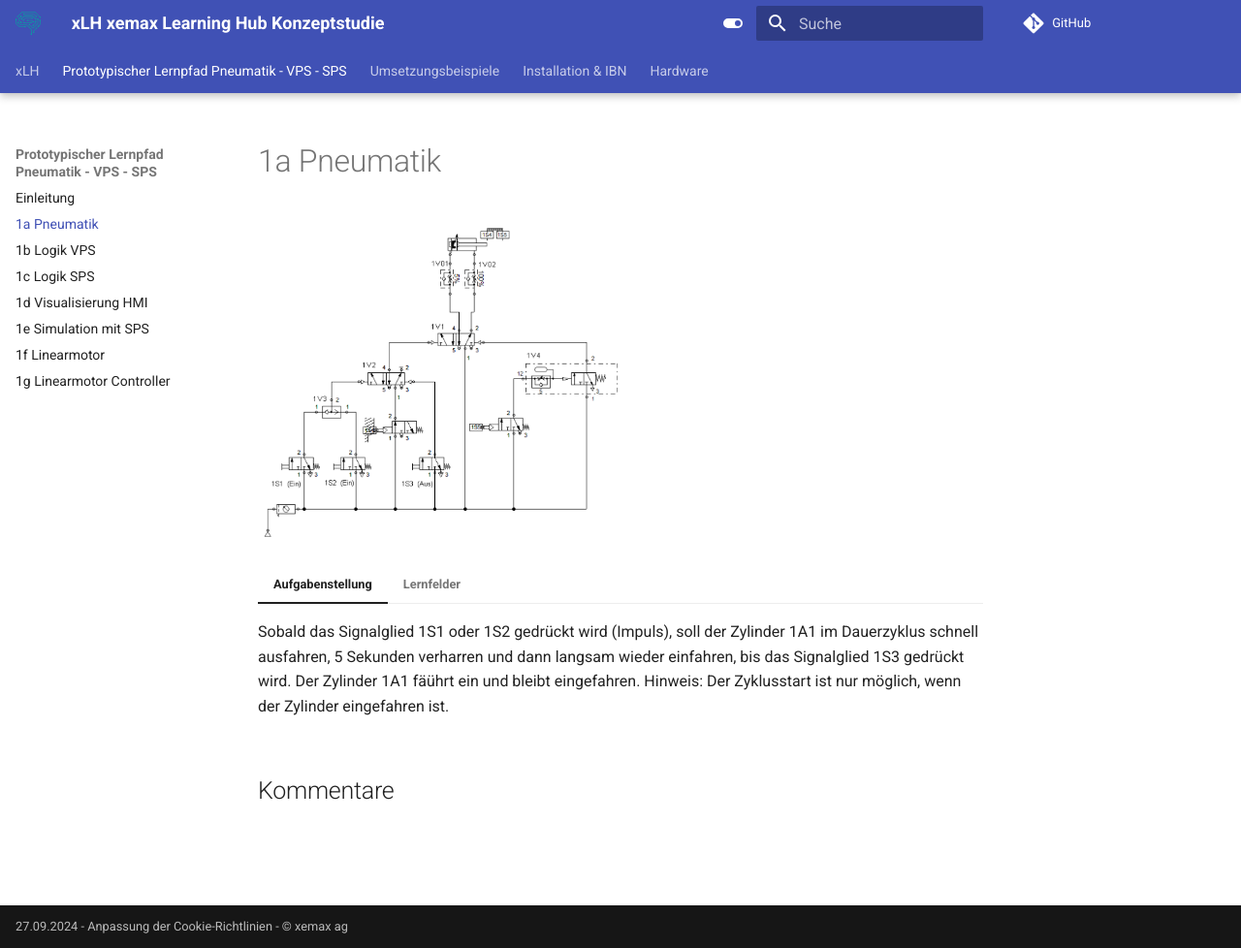
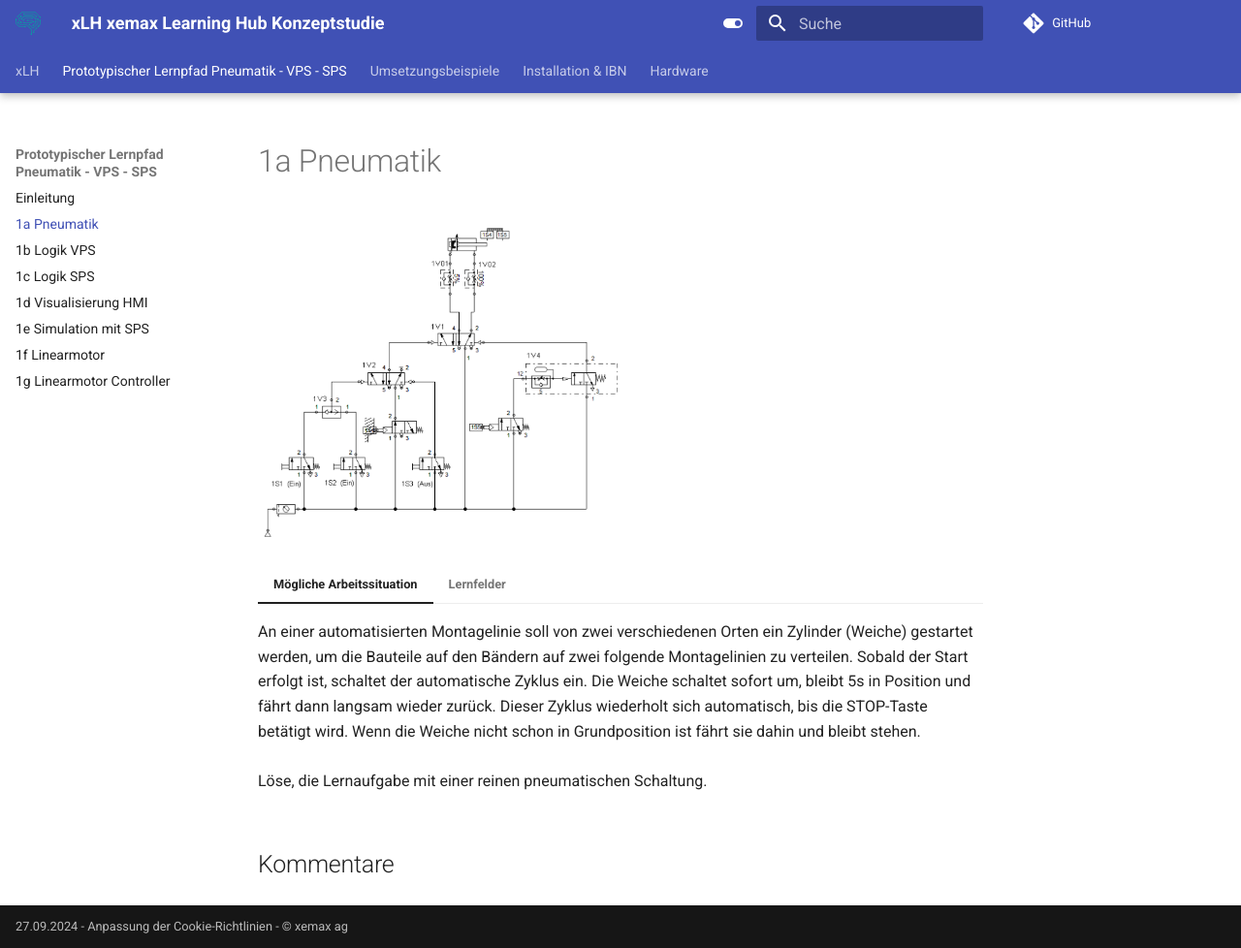
Before and after one commit to xemax-pascal/xLH, an MkDocs documentation site: the page built from docs/de/docs/2500_aufgabe/1100_pneumatik.md, in a window 1280 px wide and 978 px high. Shown: the whole window at 97% size. Built offline with MkDocs 1.6.1 and Material for MkDocs 9.7.7, drawn with Linux system fonts in a browser that asks for light colours; comment, search, counter and statistics services are not loaded.

Commit message:
Update xLH Dokumentation

```diff
--- a/docs/de/docs/2500_aufgabe/1100_pneumatik.md
+++ b/docs/de/docs/2500_aufgabe/1100_pneumatik.md
@@ -4,9 +4,14 @@ comments: true
 
 ![Image Aufgabe Pneumatik](../assets/img/lernpfad_1a_pneumatik.png){ style="width:50%"}
 
-=== "Aufgabenstellung"
-    Sobald das Signalglied 1S1 oder 1S2 gedrückt wird (Impuls), soll der Zylinder 1A1 im Dauerzyklus schnell ausfahren, 5 Sekunden verharren und dann langsam wieder einfahren, bis das Signalglied 1S3 gedrückt wird. Der Zylinder 1A1 fäührt ein und bleibt eingefahren.
-    Hinweis: Der Zyklusstart ist nur möglich, wenn der Zylinder eingefahren ist.
+=== "Mögliche Arbeitssituation"
+    An einer automatisierten Montagelinie soll von zwei verschiedenen Orten ein Zylinder (Weiche) gestartet werden,
+    um die Bauteile auf den Bändern auf zwei folgende Montagelinien zu verteilen. Sobald der Start erfolgt ist,
+    schaltet der automatische Zyklus ein. Die Weiche schaltet sofort um, bleibt 5s in Position und fährt dann
+    langsam wieder zurück. Dieser Zyklus wiederholt sich automatisch, bis die STOP-Taste betätigt wird.
+    Wenn die Weiche nicht schon in Grundposition ist fährt sie dahin und bleibt stehen.
+    <br>
+    Löse, die Lernaufgabe mit einer reinen pneumatischen Schaltung.
 
 === "Lernfelder"
     | ID LFE                                                                                                                                                       | Name LFE                         |
```
Also changed, not shown: docs/de/docs/2500_aufgabe/0000_einleitung.md (+1 -1 lines), docs/de/docs/2500_aufgabe/1200_logik_vps.md (+8 -2 lines), docs/de/docs/assets/img/lernpfad_pneumatik_vps_sps.png (renamed from docs/de/docs/assets/img/lernpfad_pneumatik.png), 2 other files.
